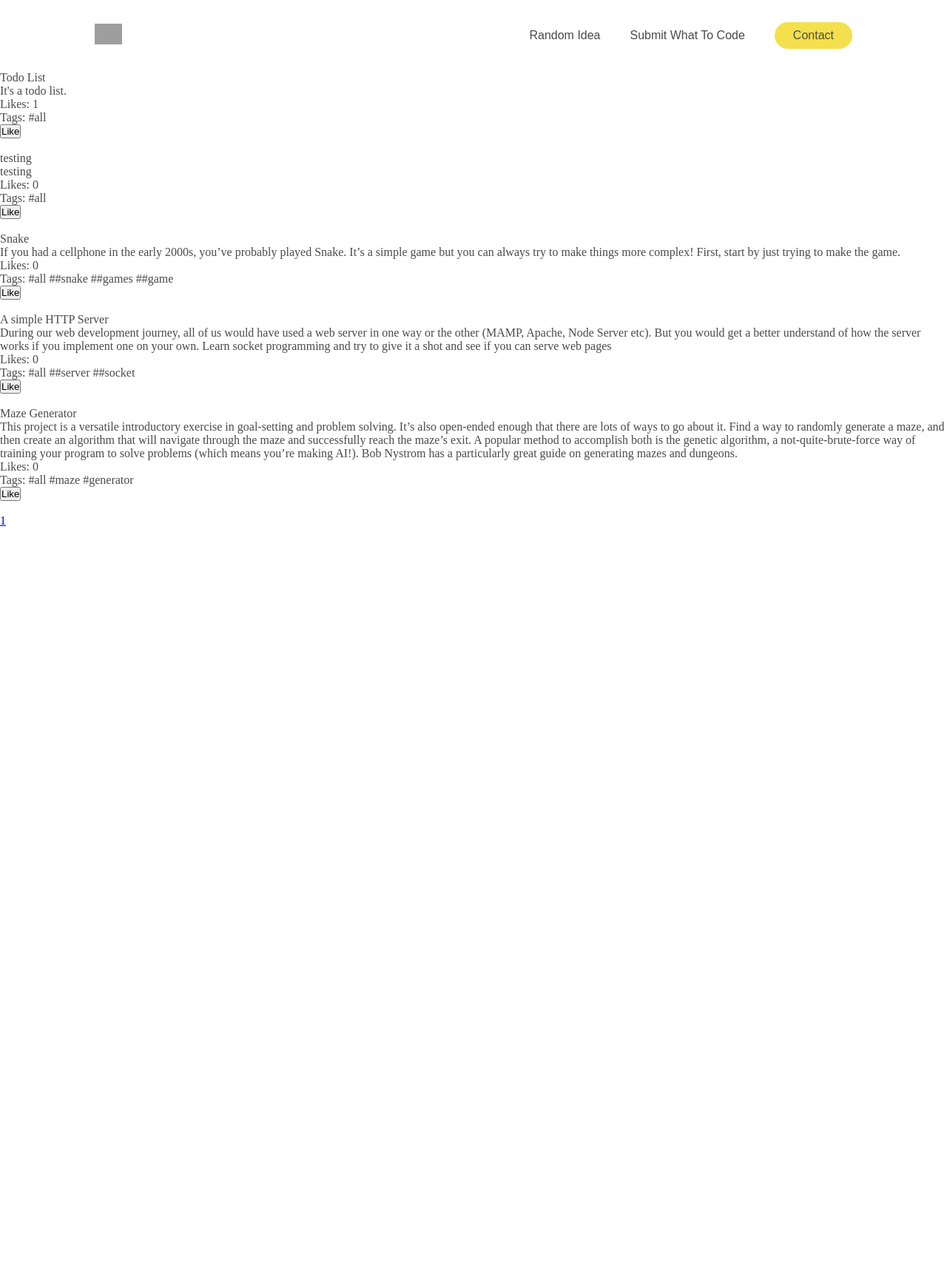
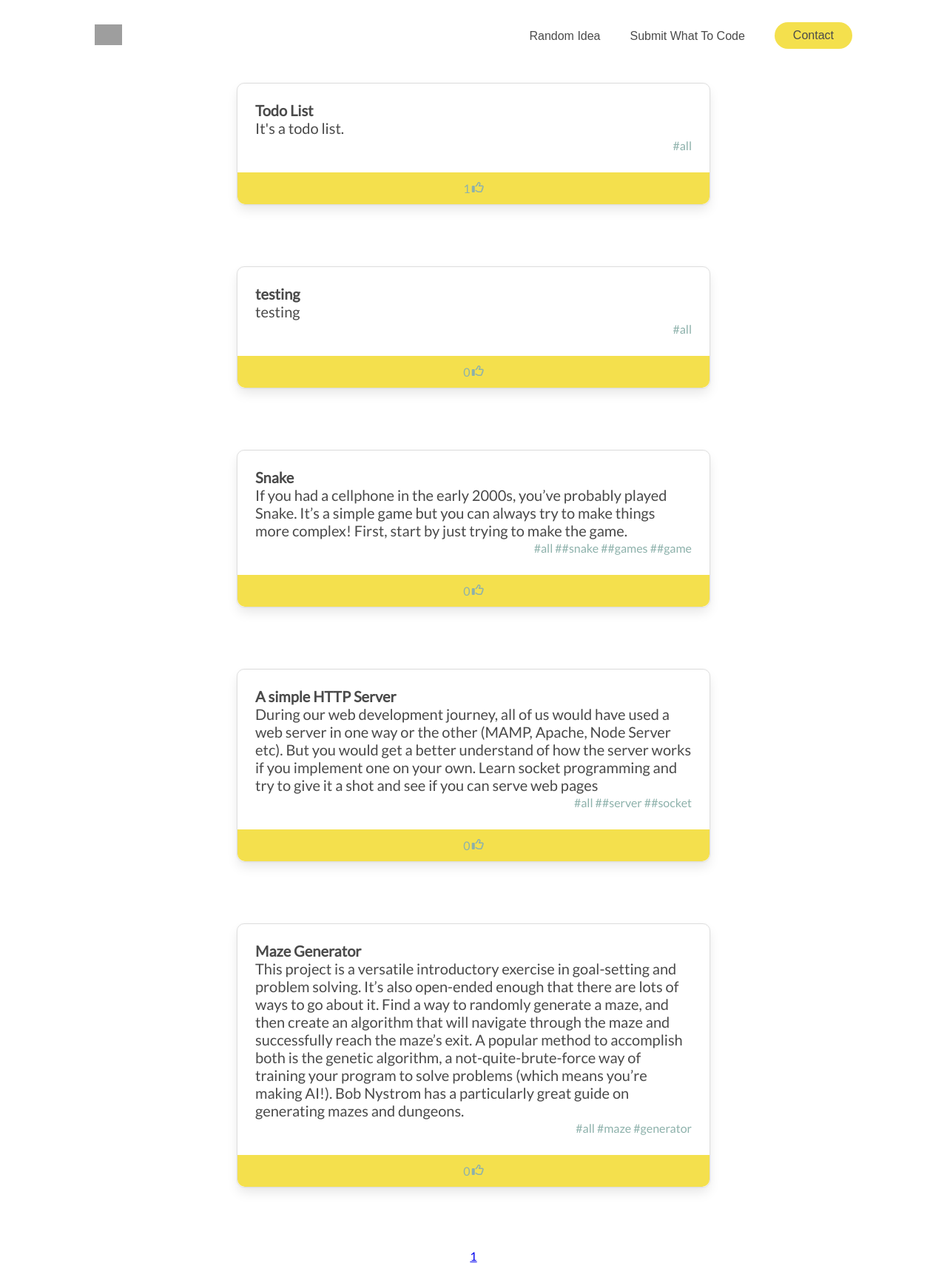
Before and after one commit to sdfiokpskiopdf/what-to-code, a Flask app: page / in a window 1280 px wide. Shown: the whole page at 74% size. Before the commit the page ends 711 px from the top, so only its background shows below. Run offline with Flask 2, Linux system fonts and the light colour scheme; data comes from the database, SQL or seed files in the repository; both versions use the stored data as it was after the commit; some libraries are stand-ins or nearby versions; grey boxes are pictures that could not be loaded.

Commit message:
home page styles

```diff
--- a/website/static/js/index.js
+++ b/website/static/js/index.js
@@ -1,16 +1,16 @@
 function like(postId) {
     const likeCount = document.getElementById(`likes-count-${postId}`);
-    //const likeButton = document.getElementById(`like-button-${postId}`);
+    const likeButton = document.getElementById(`like-button-${postId}`);
 
     fetch(`api/v1/like-post/${postId}/`, { method: "POST" })
         .then((res) => res.json())
         .then((data) => {
-            likeCount.innerHTML = "Likes: " + data["likes"];
-            //if (data["liked"] === true) {
-            //likeButton.className = "fas fa-thumbs-up";
-            //} else {
-            //likeButton.className = "far fa-thumbs-up";
-            //}
+            likeCount.innerHTML = data["likes"];
+            if (data["liked"] === true) {
+                likeButton.className = "fas fa-thumbs-up";
+            } else {
+                likeButton.className = "far fa-thumbs-up";
+            }
         })
         .catch((e) => alert("Could not like post" + e));
 }
--- /dev/null
+++ b/website/static/styles/home.css
@@ -0,0 +1,54 @@
+#content {
+    display: flex;
+    row-gap: 2rem;
+    flex-direction: column;
+    align-items: center;
+}
+
+.card {
+    width: 50%;
+    max-width: 660px;
+    border-style: solid;
+    border-color: #dfdfdf;
+    border-width: 1px;
+    border-radius: 10px;
+    box-shadow: 0 0.5em 1em -0.125em rgb(10 10 10 / 10%), 0 0 0 1px rgb(10 10 10 / 2%);
+}
+
+.card-content {
+    font-size: 20px;
+    line-height: 24px;
+    padding: 24px 24px 24px 24px;
+}
+
+.title {
+    font-weight: 700;
+}
+
+.tags {
+    color: var(--tag-color);
+    font-size: 16px;
+    text-align: right;
+}
+
+.card-footer {
+    display: flex;
+    justify-content: center;
+    padding: 12px 12px 12px 12px;
+    background-color: var(--accent-color);
+    border-bottom-right-radius: 10px;
+    border-bottom-left-radius: 10px;
+}
+
+.card-footer button {
+    display: flex;
+    column-gap: 2px;
+    color: var(--tag-color);
+}
+
+@media only screen and (max-width: 800px) {
+    .card {
+        width: 90%;
+        max-width: none;
+    }
+}
--- a/website/static/styles/styles.css
+++ b/website/static/styles/styles.css
@@ -9,11 +9,27 @@
     --accent-color:  #f4e04d;
     --tag-color:  #8db1ab;
     --text-color:  #4a4a4a;
+    --font-family: 'Lato', sans-serif;
 }
 
 body {
     background-color: var(--main-bg-color);
     color: var(--text-color);
+    font-family: var(--font-family);
+}
+
+button, input[type="submit"], input[type="reset"] {
+	background: none;
+	color: inherit;
+	border: none;
+	padding: 0;
+	font: inherit;
+	cursor: pointer;
+	outline: inherit;
+}
+
+main {
+    margin-top: 2vh;
 }
 
 header {
--- a/website/templates/base.html
+++ b/website/templates/base.html
@@ -6,6 +6,10 @@
     <meta name="viewport" content="width=device-width, initial-scale=1.0">
     <link rel="stylesheet" href="{{ url_for('static', filename='styles/styles.css') }}" />
     <link rel="icon" href="{{ url_for('static', filename='images/favicon.ico')}}" />
+    <link rel="preconnect" href="https://fonts.googleapis.com">
+    <link rel="preconnect" href="https://fonts.gstatic.com" crossorigin>
+    <link href="https://fonts.googleapis.com/css2?family=Lato&display=swap" rel="stylesheet">
+    {% block head %}{% endblock %}
     <title>{% block title %}{% endblock %}</title>
 </head>
 <body>
@@ -23,8 +27,8 @@
     <div id="mobile__menu" class="overlay">
         <a class="close">&times;</a>
         <div class="overlay__content">
-            <a href="{{ url_for('views.random_post')}}">Random Idea</a>
-            <a href="{{ url_for('views.submit')}}">Submit What To Code</a>
+            <a href="{{ url_for('views.random_post')}}">Random</a>
+            <a href="{{ url_for('views.submit')}}">Submit</a>
             <a href="#">Contact</a>
         </div>
     </div>
@@ -33,5 +37,6 @@
     </main>
     <script type="text/javascript" src="{{ url_for('static', filename='js/index.js')}}"></script>
     <script type="text/javascript" src="{{ url_for('static', filename='js/mobile.js')}}"></script>
+    <script src="https://kit.fontawesome.com/2312f056bc.js" crossorigin="anonymous"></script>
 </body>
 </html>
--- a/website/templates/home.html
+++ b/website/templates/home.html
@@ -1,26 +1,50 @@
 {% extends "base.html" %}
+{% block head %}
+<link rel="stylesheet" href="{{ url_for('static', filename='styles/home.css') }}" />
+{% endblock %}
 {% block title %}What To Code{% endblock %}
 
 {% block content %}
+<div id="content">
     {% if not one %}
         {% for post in posts.items %}
             <div class="card">
-            <p>{{ post.title }}</p>
+                <div class="card-content">
+                    <p class="title">{{ post.title }}</p>
                     <p>{{ post.desc }}</p>
-            <p id="likes-count-{{post.id}}">Likes: {{ post.likes }}</p>
-            <p>Tags: {% for tag in post.tags %} #{{tag.name}}{% endfor %}</p>
-            <button type="button" onclick="like({{post.id}})">Like</button>
+                    <p class="tags">{% for tag in post.tags %} #{{tag.name}}{% endfor %}</p>
+                </div>
+                <footer class="card-footer">
+                    <button type="button" onclick="like({{post.id}})">
+                        <p id="likes-count-{{post.id}}">{{ post.likes }}</p>
+                        {% if post.id in likes %}
+                            <i id="like-button-{{post.id}}" class="fas fa-thumbs-up"></i>
+                        {% else %}
+                            <i id="like-button-{{post.id}}" class="far fa-thumbs-up"></i>
+                        {% endif %}
+                    </button>
+                </footer>
             </div>
             <br />
         {% endfor %}
     {% else %}
         {% for post in posts %}
             <div class="card">
-            <p>{{ post.title }}</p>
+                <div class="card-content">
+                    <p class="title">{{ post.title }}</p>
                     <p>{{ post.desc }}</p>
-            <p id="likes-count-{{post.id}}">Likes: {{ post.likes }}</p>
-            <p>Tags: {% for tag in post.tags %} #{{tag.name}}{% endfor %}</p>
-            <button type="button" onclick="like({{post.id}})">Like</button>
+                    <p class="tags">{% for tag in post.tags %} #{{tag.name}}{% endfor %}</p>
+                </div>
+                <footer class="card-footer">
+                    <button type="button" onclick="like({{post.id}})">
+                        <p id="likes-count-{{post.id}}">{{ post.likes }}</p>
+                        {% if post.id in likes %}
+                            <i id="like-button-{{post.id}}" class="fas fa-thumbs-up"></i>
+                        {% else %}
+                            <i id="like-button-{{post.id}}" class="far fa-thumbs-up"></i>
+                        {% endif %}
+                    </button>
+                </footer>
             </div>
             <br />
         {% endfor %}
@@ -35,4 +59,5 @@
             {% endif %}
         {% endfor %}
     {% endif %}
+</div>
 {% endblock %}
--- a/website/views.py
+++ b/website/views.py
@@ -19,7 +19,7 @@ def home():
     order = request.args.get("order", default="POPULAR", type=str)
     tag = request.args.get("tag", default="all", type=str)
     page = request.args.get("page", default=1, type=int)
-    per_page = 5
+    per_page = 15
 
     if order == "POPULAR":
         posts = (
@@ -53,7 +53,9 @@ def home():
             .paginate(page=page, per_page=per_page)
         )
 
-    return render_template("home.html", posts=posts, one=False)
+    return render_template(
+        "home.html", posts=posts, one=False, likes=[session["likes"]]
+    )
 
 
 @views.route("/submit/", methods=["GET", "POST"])
@@ -69,7 +71,7 @@ def submit():
             if tag is None:
                 break
             else:
-                tag = tag.replace(" ", "")
+                tag = tag.replace(" ", "").replace("#", "")
                 tags.append(tag)
 
         post = Post(title=title, desc=desc, likes=0)
@@ -97,4 +99,6 @@ def random_post():
     posts = Post.query.all()
     post = random.choice(posts)
 
-    return render_template("home.html", posts=[post], one=True)
+    return render_template(
+        "home.html", posts=[post], one=True, likes=[session["likes"]]
+    )
```
Also changed, not shown: website/database.db. Lines whose indentation alone changed are shown as unchanged.
